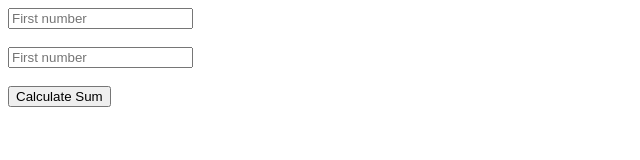
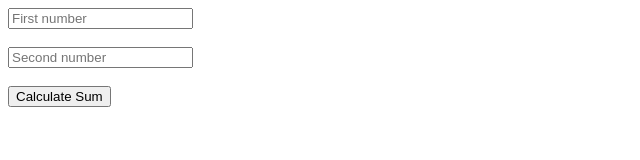
Before and after one commit to Manoranjan-parida247/add-two-number, a plain HTML site: page index.html in a window 1280 px wide. Shown: the full height of the page, 0-640 px from the left. Drawn offline with Linux system fonts and the light colour scheme.

Commit message:
Update index.html
spelling mistake

```diff
--- a/index.html
+++ b/index.html
@@ -48,7 +48,7 @@
 </head>
 <body>
     <input id="firstNumber" type="text" placeholder="First number"><br><br>
-    <input id="secondNumber"  type="text" placeholder="First number"><br><br>
+    <input id="secondNumber"  type="text" placeholder="Second number"><br><br>
     <button onclick="populateDiv()">Calculate Sum</button><br><br><br><br>
     <div id="finalSum"></div>
     <script>
```
